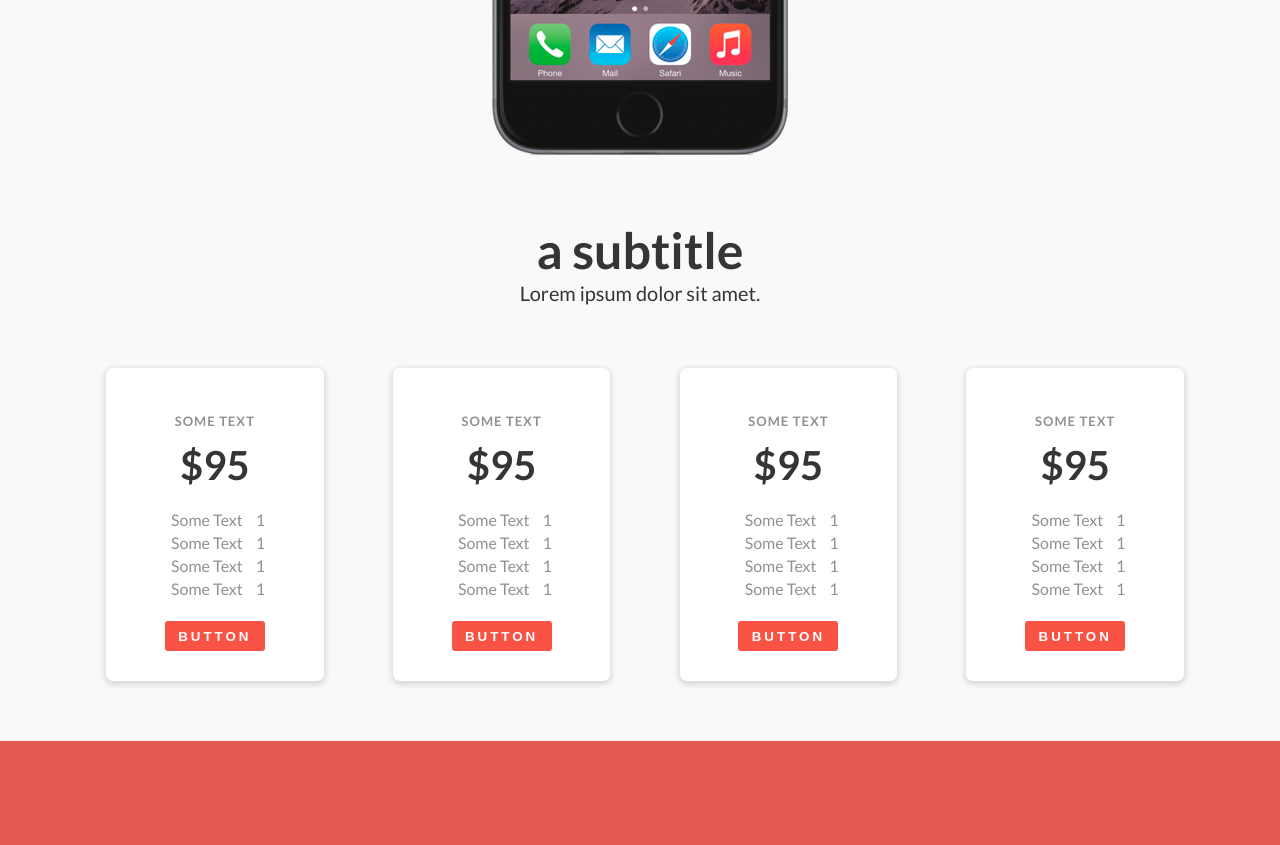
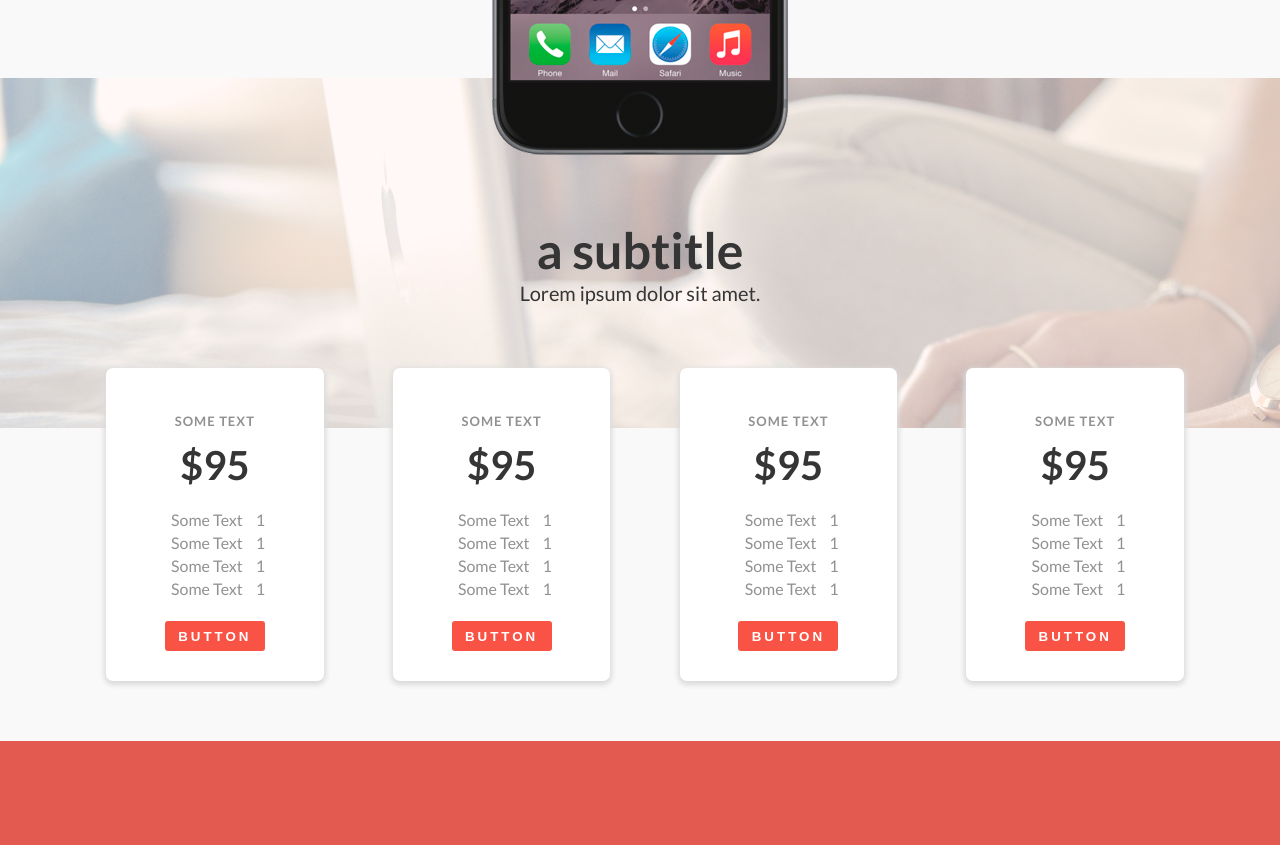
Before and after one commit to kvmoraga/Coderhouse, a plain HTML site: page TP06/index.html in a window 1280 px wide. Shown: the part 1543-2388 px from the top of the page. Drawn offline with Linux system fonts and the light colour scheme; the site is published under a folder, as on GitHub Pages, so addresses that start at the root find nothing.

Commit message:
Ejercicio 06

```diff
--- a/TP06/assets/css/estilos.css
+++ b/TP06/assets/css/estilos.css
@@ -191,7 +191,7 @@ width: 100%;
     text-align: center;
     width: 100%;
     height: 350px;
-    background-image: url(/TP06/assets/img/banner02.jpg);
+    background-image: url("../img/banner02.jpg");
     display: flex;
     flex-direction: column;
     justify-content: center;
```
